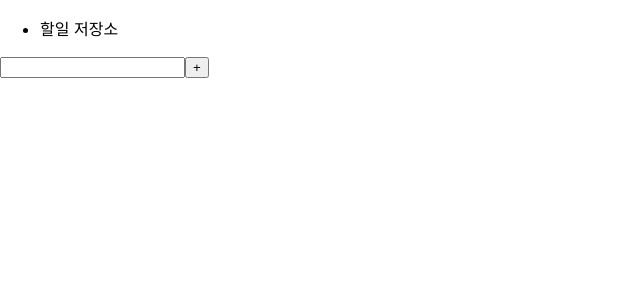
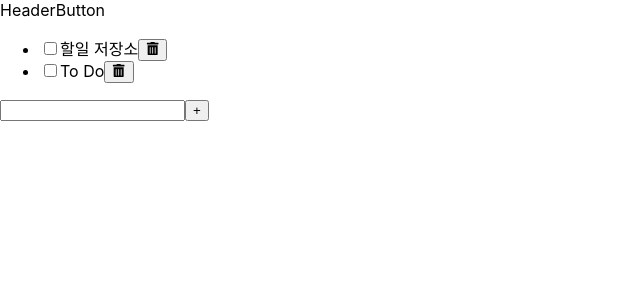
Before and after one commit to Jae0o/React_components, a React (Create React App) app in the folder todo-project/: page / in a window 1280 px wide. Shown: the top 300 px of the page, without its empty margins (0-640 px from the left). Built offline with nearby package versions, Linux system fonts and the light colour scheme.

Commit message:
ToDo Project / Delete Button

```diff
--- a/todo-project/package.json
+++ b/todo-project/package.json
@@ -8,6 +8,8 @@
     "@testing-library/user-event": "^13.2.1",
     "react": "^18.2.0",
     "react-dom": "^18.2.0",
+    "react-icon": "^1.0.0",
+    "react-icons": "^4.9.0",
     "react-scripts": "5.0.1",
     "uuid": "^9.0.0",
     "web-vitals": "^2.1.0"
--- a/todo-project/src/components/AppToDo/AppToDo.jsx
+++ b/todo-project/src/components/AppToDo/AppToDo.jsx
@@ -1,9 +1,13 @@
-import React from 'react'
+import React, { useState } from 'react'
 import ToDo from './ToDo'
+import HeaderButton from './Button/HeaderButton';
 
+const state = ['all', 'active', 'completed']
 export default function AppToDo() {
+    const [State, setState] = useState(state[0]);
     return (
         <div>
+            <HeaderButton State={State} />
             <ToDo />
         </div>
     )
--- a/todo-project/src/components/AppToDo/Button/AddButton.jsx
+++ b/todo-project/src/components/AppToDo/Button/AddButton.jsx
@@ -4,16 +4,17 @@ import { v1 as uudiv1 } from 'uuid';
 export default function AddButton({ OnAdd }) {
     const [Text, setText] = useState('');
 
+    const onEventText = (e) => setText(e.target.value);
     const OnClick = (e) => {
         e.preventDefault();
-        OnAdd({ Key: uudiv1(), work: Text, state: 'active' });
+        OnAdd({ id: uudiv1(), work: Text, state: 'active' });
     }
 
     return (
-        <form>
+        <form onSubmit={OnClick}>
             <input type='text' value={Text}
-                onChange={(e) => setText(e.target.value)} />
-            <button onClick={OnClick}>+</button>
+                onChange={onEventText} />
+            <button>+</button>
         </form>
     )
 }
--- /dev/null
+++ b/todo-project/src/components/AppToDo/Button/HeaderButton.jsx
@@ -0,0 +1,7 @@
+import React from 'react'
+
+export default function HeaderButton({ state }) {
+    return (
+        <div>HeaderButton</div>
+    )
+}
--- a/todo-project/src/components/AppToDo/List/DoList.jsx
+++ b/todo-project/src/components/AppToDo/List/DoList.jsx
@@ -1,9 +1,16 @@
 import React from 'react'
+import { FaTrashAlt } from 'react-icons/fa';
 
-export default function DoList({ key, work }) {
+export default function DoList({ data, OnDelete }) {
+
+    const DeleteButton = () => OnDelete(data.id)
+
+
     return (
-        <li key={key}>
-            <p>{work}</p>
+        <li>
+            <input type='checkbox' id='checkBox' />
+            <label htmlFor='checkBox'>{data.work}</label>
+            <button onClick={DeleteButton}> <FaTrashAlt /> </button>
         </li>
     )
 }
--- a/todo-project/src/components/AppToDo/ToDo.jsx
+++ b/todo-project/src/components/AppToDo/ToDo.jsx
@@ -4,24 +4,31 @@ import AddButton from './Button/AddButton';
 
 
 
-const Things = [{
-    key: "nobody",
-    work: "할일 저장소",
-    state: "active"
-}]
+const Things = [
+    { id: "1", work: "할일 저장소", state: "active" },
+    { id: "2", work: "To Do", state: "active" },
+]
 
 export default function ToDo() {
     const [List, setList] = useState(Things);
 
     const AddHandle = (data) => { setList([...List, data]) }
 
+    const DeleteHandle = (data) => {
+        setList(
+            List.filter((e) => e.id !== data)
+        )
+    }
+
     console.log(List)
     return (
         <div>
             <ul>
-                {List.map((data) => (
-                    <DoList key={data.key} work={data.work} />
-                ))}
+                {List.map((data) => {
+                    return (
+                        <DoList key={data.id} data={data} OnDelete={DeleteHandle} />
+                    )
+                })}
             </ul>
             <AddButton OnAdd={AddHandle} />
         </div>
```
Also changed, not shown: todo-project/.pnp.cjs, 1 other file (tests, documents, lock files or other folders).
